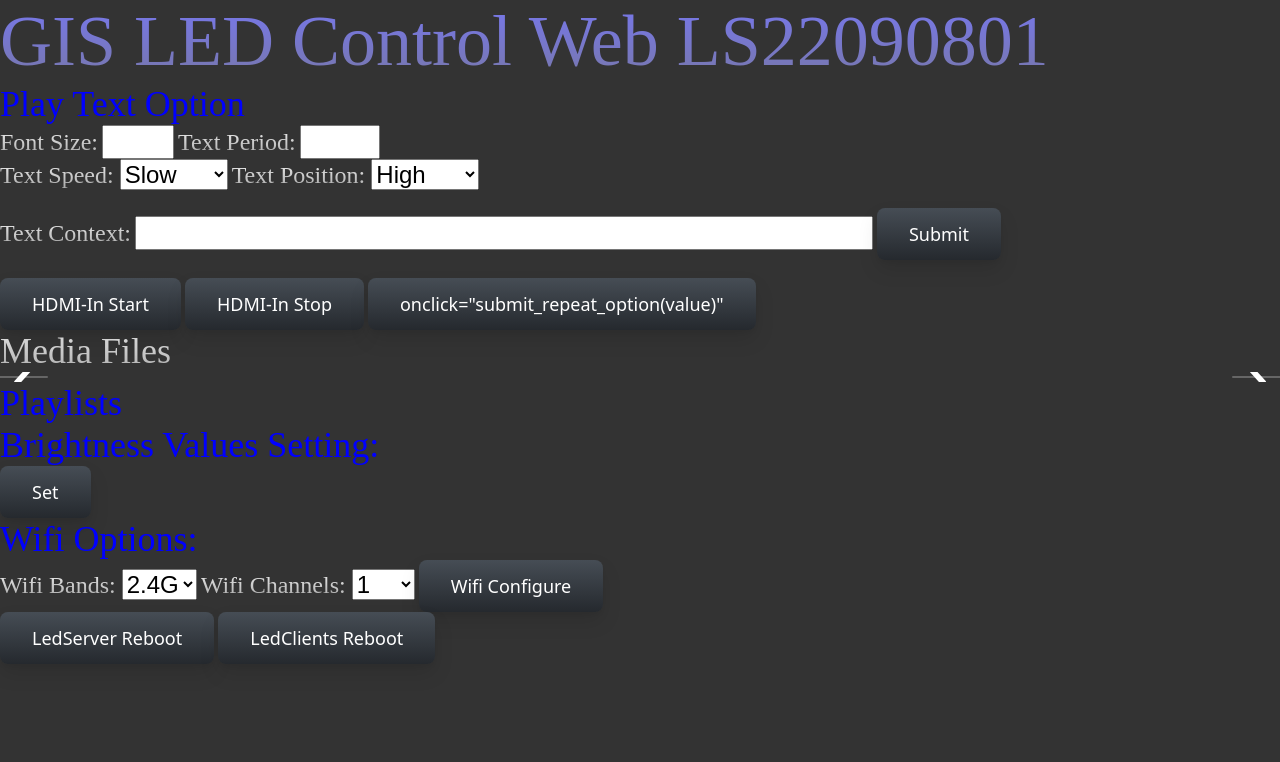
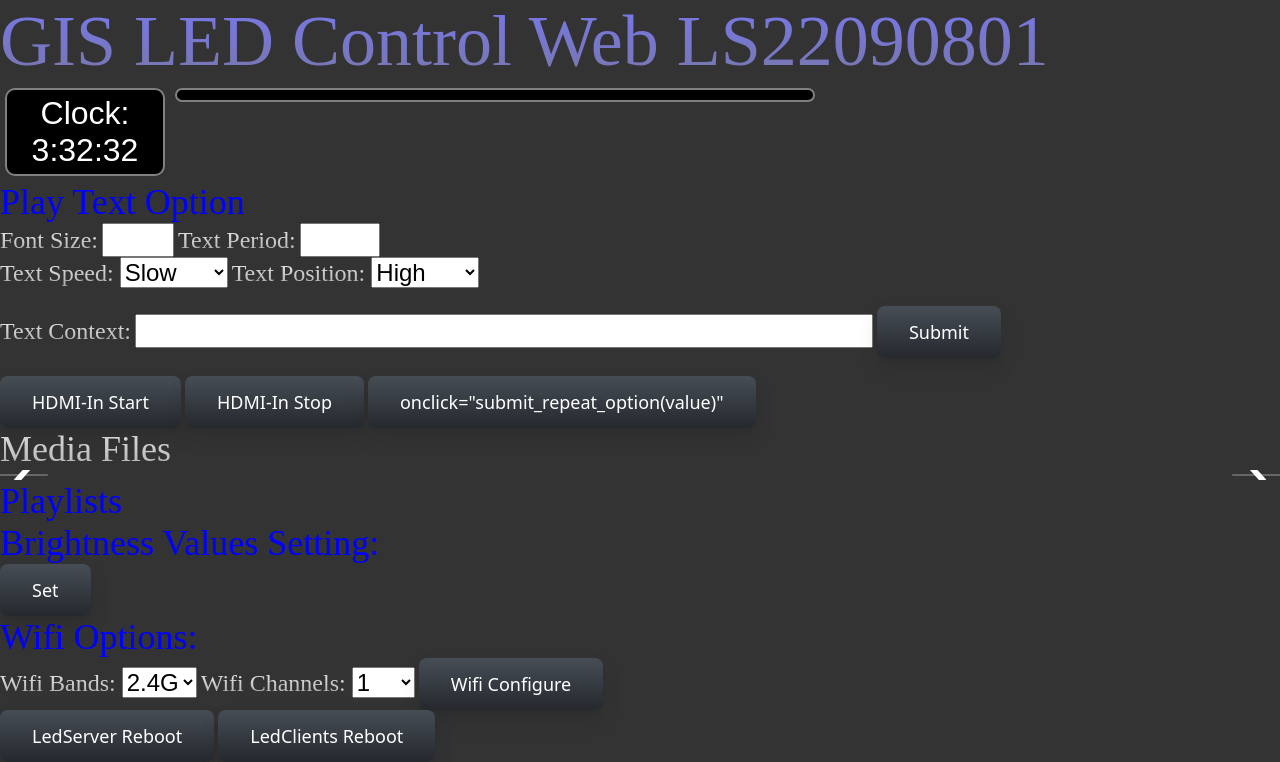
Before and after one commit to airjason13/pyLed_Server, a Flask app: template templates/index.html in a window 1280 px wide. Shown: the top 762 px of the page. Run offline with Flask 2, Linux system fonts and the light colour scheme; the template is opened without the code that fills it, so the values that code supplies are empty; parts of the project's set-up code (start-up, migrations or seed data) failed here and were passed over; some libraries are stand-ins or nearby versions.

Commit message:
1. add clock and sun time info on web page

```diff
--- a/astral_hashmap.py
+++ b/astral_hashmap.py
@@ -1,9 +1,11 @@
 
 SLEEP_MODE_ENABLE = True
+
 City_Map = [
                 {"City": "Taipei", "Country": "Taiwan", "Loc": "Asia/Taipei", "Latitude": 25.1, "Longitude": 121.5},
                 {"City": "Taichung", "Country": "Taiwan", "Loc": "Asia/Taipei", "Latitude": 24.1, "Longitude": 120.6},
                 {"City": "Taoyuan", "Country": "Taiwan", "Loc": "Asia/Taipei", "Latitude": 24.6, "Longitude": 121.2},
                 {"City": "kaohsiung", "Country": "Taiwan", "Loc": "Asia/Taipei", "Latitude": 22.6, "Longitude": 120.1},
             ]
+
 Target_City = "Taoyuan"
--- a/static/script.js
+++ b/static/script.js
@@ -105,3 +105,42 @@ function throttle(cb, delay = 1000) {
     setTimeout(timeoutFunc, delay)
   }
 }
+
+function readTextFile(file)
+{
+    var rawFile = new XMLHttpRequest();
+    rawFile.open("GET", file, false);
+    rawFile.onreadystatechange = function ()
+    {
+        if(rawFile.readyState === 4)
+        {
+            if(rawFile.status === 200 || rawFile.status == 0)
+            {
+                var allText = rawFile.responseText;
+                document.getElementById('sun_time').textContent = allText
+            }
+        }
+    }
+    rawFile.send(null);
+}
+
+function startTime(){
+    var today = new Date();
+    var hh = today.getHours();
+    var mm = today.getMinutes();
+    var ss = today.getSeconds();
+    mm = checkTime(mm);
+    ss = checkTime(ss);
+    document.getElementById('clock').innerHTML = "Clock:\n" + hh + ":" + mm + ":" + ss;
+    readTextFile("static/sun_time.dat")
+
+
+    var timeoutId = setTimeout(startTime, 1000);
+}
+
+function checkTime(i){
+    if(i < 10) {
+        i = "0" + i;
+    }
+    return i;
+}
--- a/static/template.css
+++ b/static/template.css
@@ -249,3 +249,29 @@ input[type='number']{
 height:20px;
 width:20px;
 }
+
+#clock{
+  color:white;
+  font: 2em sans-serif;
+  background: black;
+  margin: 5px;
+  padding: 5px;
+  border: solid gray 2px;
+  border-radius: 10px;
+  width:160px;
+  text-align:center;
+  float:left;
+}
+
+#sun_time{
+  color:white;
+  font: 2em sans-serif;
+  background: black;
+  margin: 5px;
+  padding: 5px;
+  border: solid gray 2px;
+  border-radius: 10px;
+  width:640px;
+  text-align:center;
+  float:left;
+}
--- a/templates/index.html
+++ b/templates/index.html
@@ -288,6 +288,12 @@ function submit_target_city_option(){
 
 
 <body>
+<br>
+<body onload="startTime()">
+    <div id="clock"></div>
+    <div id="sun_time"></div>
+    <div style="clear:both;"></div>
+  </body>
     <div class="div_drawtext">
         <label style="font-size:36px" ><font color="#0000FF">Play Text Option</font></label><br>
         <!--<label class="label_h1" for="text_context" style="font-size:36px" ><font color="#0000FF">Play Text Option</font></label><br>-->
--- a/templates/navbar.html
+++ b/templates/navbar.html
@@ -1,2 +1,6 @@
 <link rel="stylesheet" href="{{ url_for('static',    filename='template.css') }}">
-<label class="logo" herf="/"><font color="#0000FF">GIS LED Control Web LS22090801</label>
+<label class="logo" herf="/"><font color="#0000FF">GIS LED Control Web LS22090801 </label>
+<script src="static/jquery.min.js"></script>
+<link rel="stylesheet" href="{{ url_for('static',    filename='template.css') }}">
+
+<script src="static/script.js"></script>
```
Also changed, not shown: c_mainwindow.py (+31 -10 lines), 2 other files.
